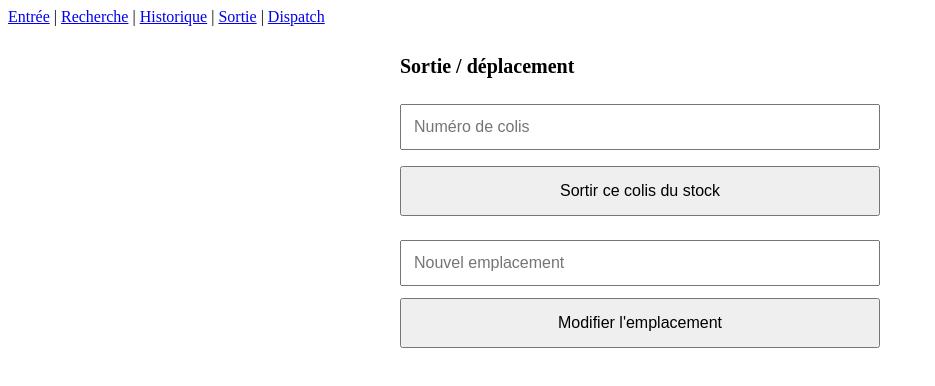
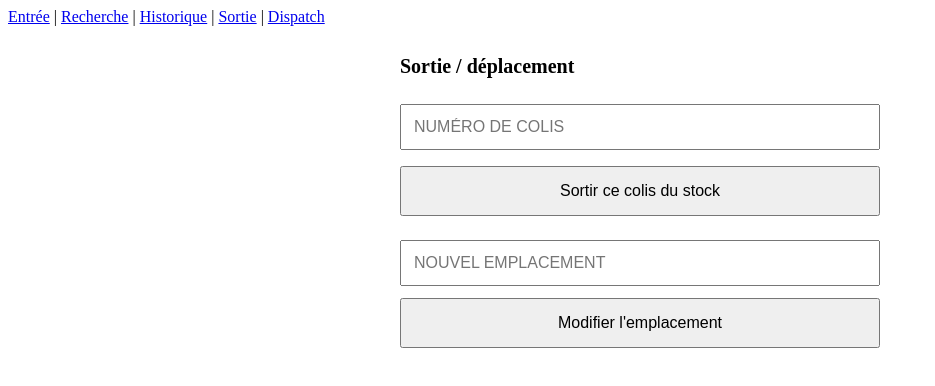
Before and after one commit to axell152/gestion-colis, a Next.js app: page /sortie in a window 1280 px wide. Shown: the top 386 px of the page, without its empty margins (0-935 px from the left). Built offline with nearby package versions, Linux system fonts and the light colour scheme.

Commit message:
Update page.tsx

```diff
--- a/src/app/sortie/page.tsx
+++ b/src/app/sortie/page.tsx
@@ -60,9 +60,9 @@ export default function SortiePage() {
 
       <input
         value={numeroColis}
-        onChange={(e) => setNumeroColis(e.target.value)}
+        onChange={(e) => setNumeroColis(e.target.value.toUpperCase())}
         placeholder="Numéro de colis"
-        style={{ padding: 12, fontSize: 16, width: '100%', marginTop: 12, boxSizing: 'border-box' }}
+        style={{ padding: 12, fontSize: 16, width: '100%', marginTop: 12, boxSizing: 'border-box', textTransform: 'uppercase' }}
       />
 
       <form onSubmit={onSortie} style={{ marginTop: 16 }}>
@@ -74,9 +74,9 @@ export default function SortiePage() {
       <form onSubmit={onDeplacement} style={{ marginTop: 24, display: 'flex', flexDirection: 'column', gap: 12 }}>
         <input
           value={nouvelEmplacement}
-          onChange={(e) => setNouvelEmplacement(e.target.value)}
+          onChange={(e) => setNouvelEmplacement(e.target.value.toUpperCase())}
           placeholder="Nouvel emplacement"
-          style={{ padding: 12, fontSize: 16 }}
+          style={{ padding: 12, fontSize: 16, textTransform: 'uppercase' }}
         />
         <button type="submit" style={{ padding: 14, fontSize: 16 }}>
           Modifier l'emplacement
```
